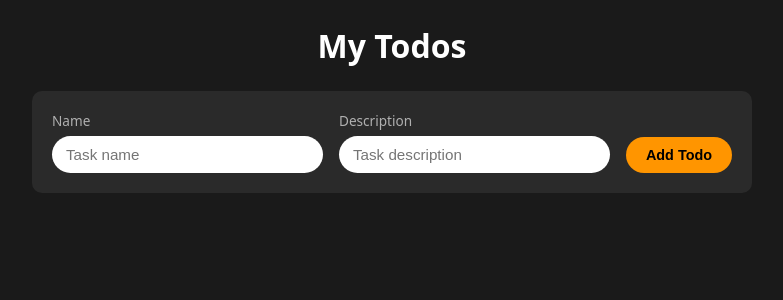
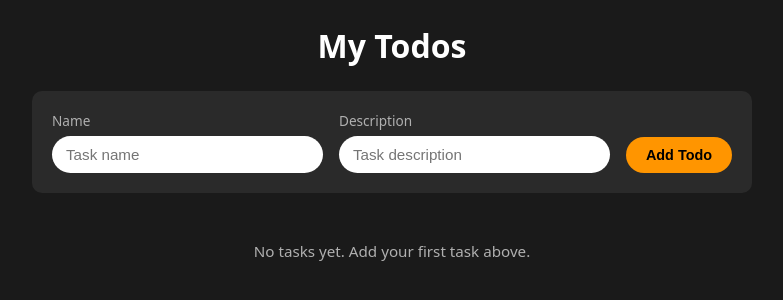
Before and after one commit to sulimankemo43/todo-app, a React (Vite) app: page / in a window 1280 px wide. Shown: the top 300 px of the page, without its empty margins (248-1031 px from the left). Built offline with nearby package versions, Linux system fonts and the light colour scheme.

Commit message:
Improve accessibility with semantic sections and focus styles

```diff
--- a/src/App.jsx
+++ b/src/App.jsx
@@ -31,8 +31,14 @@ function App() {
     <main className="app">
       <h1>My Todos</h1>
 
+      <section aria-label="Add a new task">
         <AddTodoForm onAdd={addTodo} />
+      </section>
 
+      <section aria-label="Task list">
+        {todos.length === 0 ? (
+          <p className="empty-msg">No tasks yet. Add your first task above.</p>
+        ) : (
           <ul className="todo-list">
             {todos.map((todo) => (
               <TodoItem
@@ -43,6 +49,8 @@ function App() {
               />
             ))}
           </ul>
+        )}
+      </section>
     </main>
   );
 }
--- a/src/index.css
+++ b/src/index.css
@@ -191,3 +191,16 @@ body {
     flex: 1;
   }
 }
+
+.empty-msg {
+  text-align: center;
+  color: var(--text-muted);
+  padding: 24px;
+  font-size: 0.95rem;
+}
+
+.btn:focus-visible,
+.field-input:focus-visible {
+  outline: 2px solid var(--accent);
+  outline-offset: 2px;
+}
```
Lines whose indentation alone changed are shown as unchanged.
